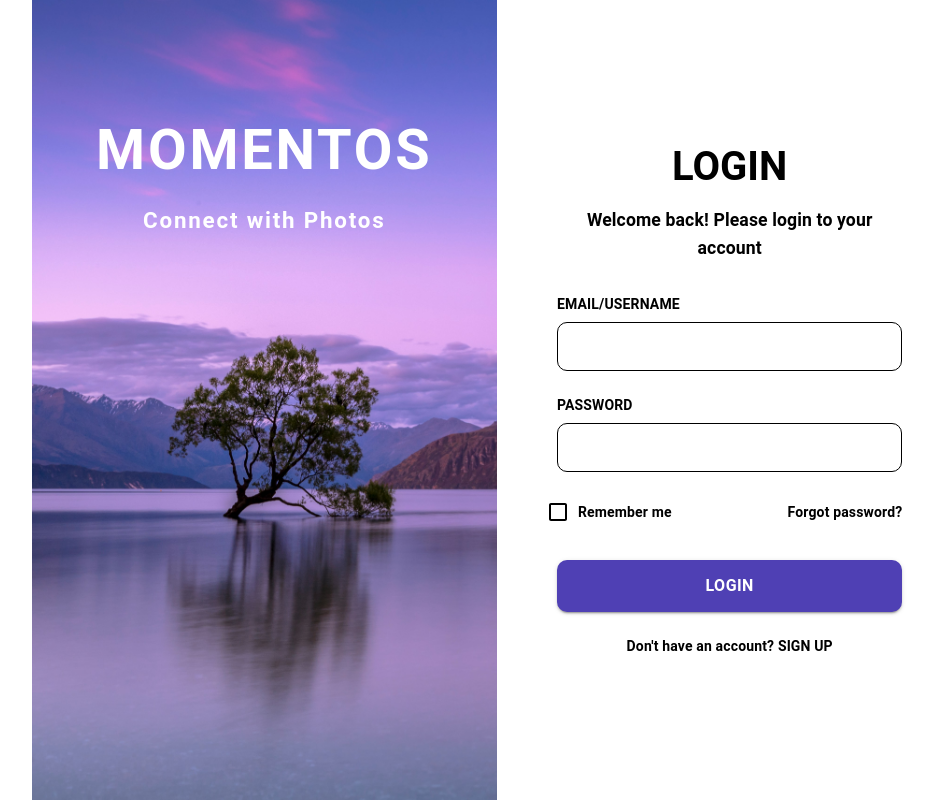
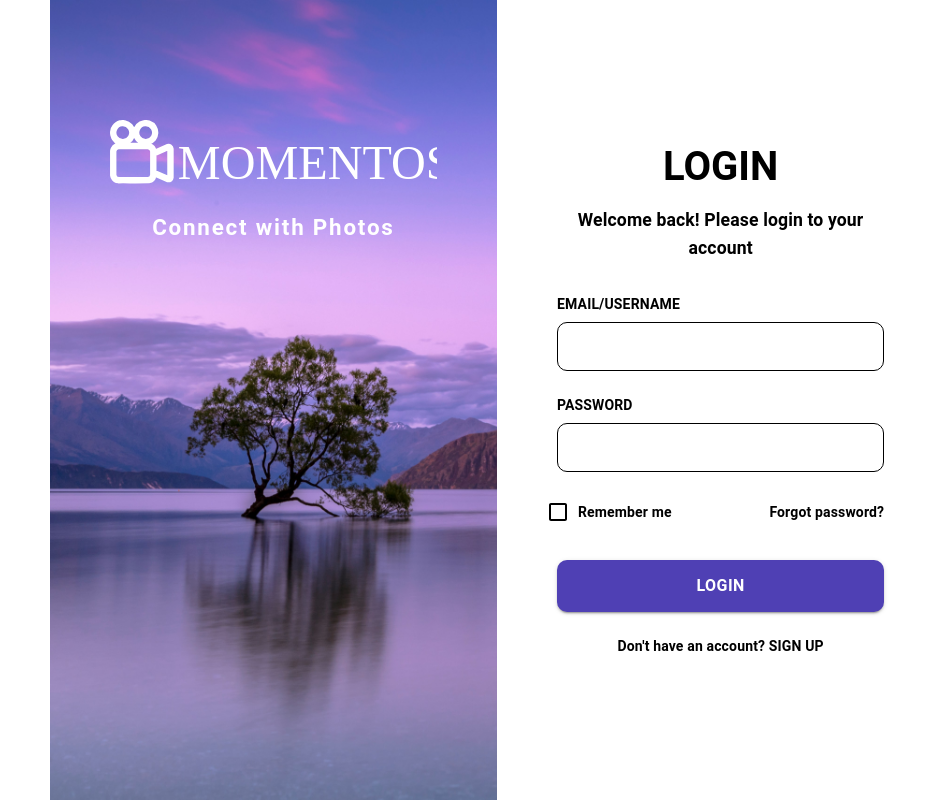
Before and after one commit to Esteb4ncd/Momentos_PhotoGallery, a React (Vite) app: page /login in a window 1280 px wide. Shown: the whole page, without its empty margins (143-1077 px from the left). Built offline with nearby package versions, Linux system fonts and the light colour scheme.

Commit message:
style: logo added to login page

```diff
--- a/src/pages/Login.jsx
+++ b/src/pages/Login.jsx
@@ -24,20 +24,17 @@ const Login = () => {
         padding: { xs: '40px 20px 20px 20px', md: '120px 60px 0 60px' }
       }}>
         <Box sx={{ textAlign: 'center', width: '100%', maxWidth: '400px' }}>
-          <Typography
-            variant="h2"
-            component="h1"
-            sx={{
-              fontWeight: 'bold',
-              color: 'white',
-              fontSize: { xs: '2rem', sm: '2.5rem', md: '3.5rem' },
-              letterSpacing: '0.05em',
-              mb: { xs: 1, md: 3 },
-              lineHeight: 1.1
+          <img
+            src="/Momentos_Wordmark.svg"
+            alt="Momentos"
+            style={{
+              height: 'auto',
+              width: '100%',
+              maxWidth: '350px',
+              filter: 'brightness(0) invert(1)',
+              marginBottom: '16px'
             }}
-          >
-            MOMENTOS
-          </Typography>
+          />
           <Typography
             variant="h5"
             sx={{
```
